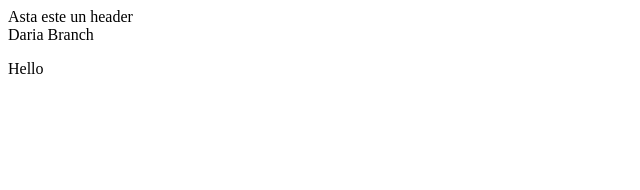
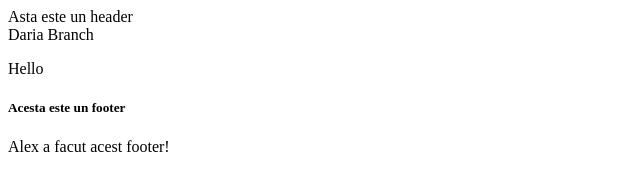
Before and after one commit to dpgoit/javascript_grupa_8, a plain HTML site: page test-branch/index.html in a window 1280 px wide. Shown: the whole page, without its empty margins (0-640 px from the left). Drawn offline with Linux system fonts and the light colour scheme.

Commit message:
add footer (#7)

```diff
--- a/test-branch/index.html
+++ b/test-branch/index.html
@@ -9,5 +9,10 @@
     <header><nav>Asta este un header</nav></header>
     <div>Daria Branch</div>
     <p>Hello</p>
+
+    <footer>
+      <h5>Acesta este un footer</h5>
+      <div>Alex a facut acest footer!</div>
+    </footer>
   </body>
 </html>
```
